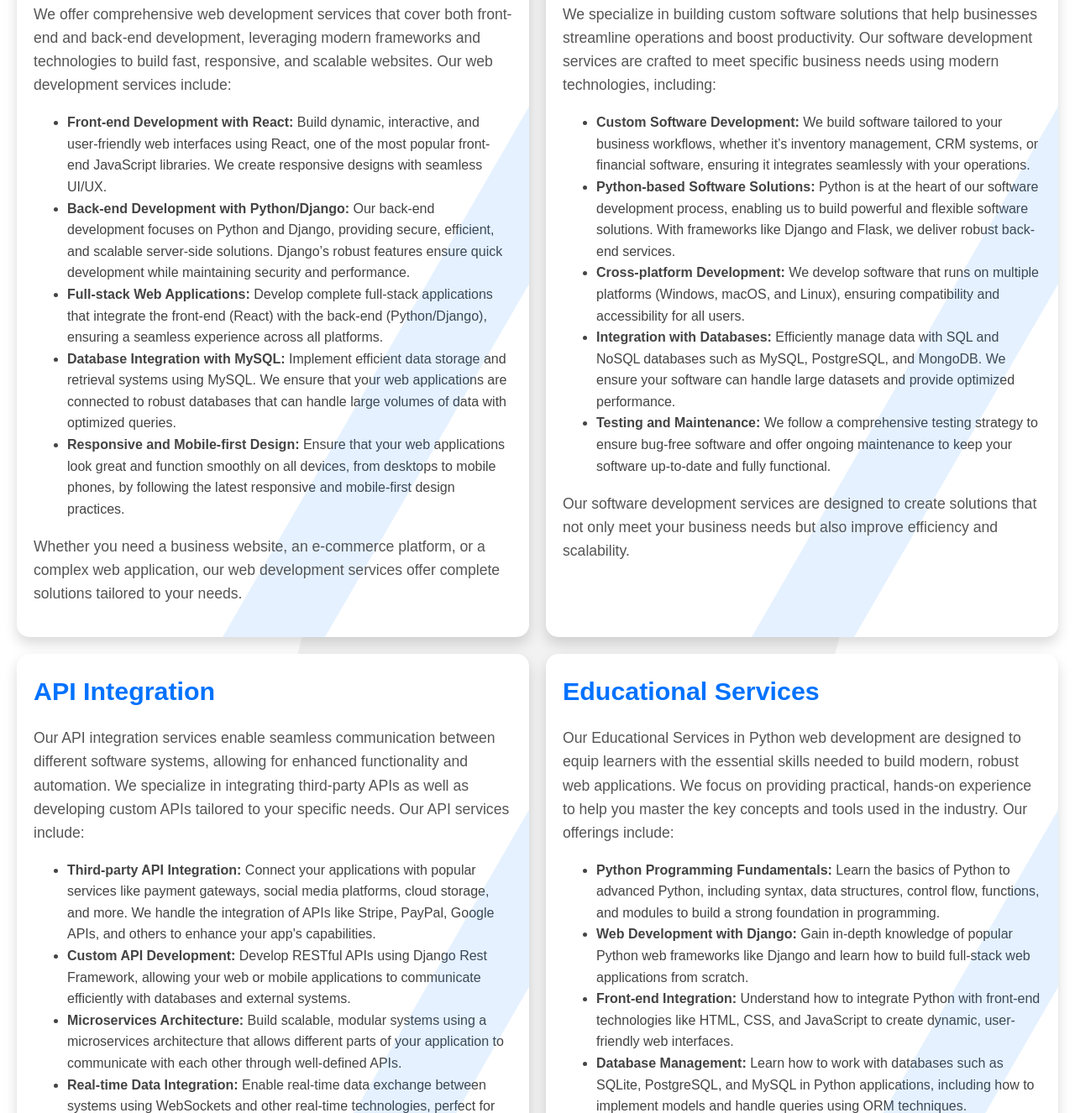
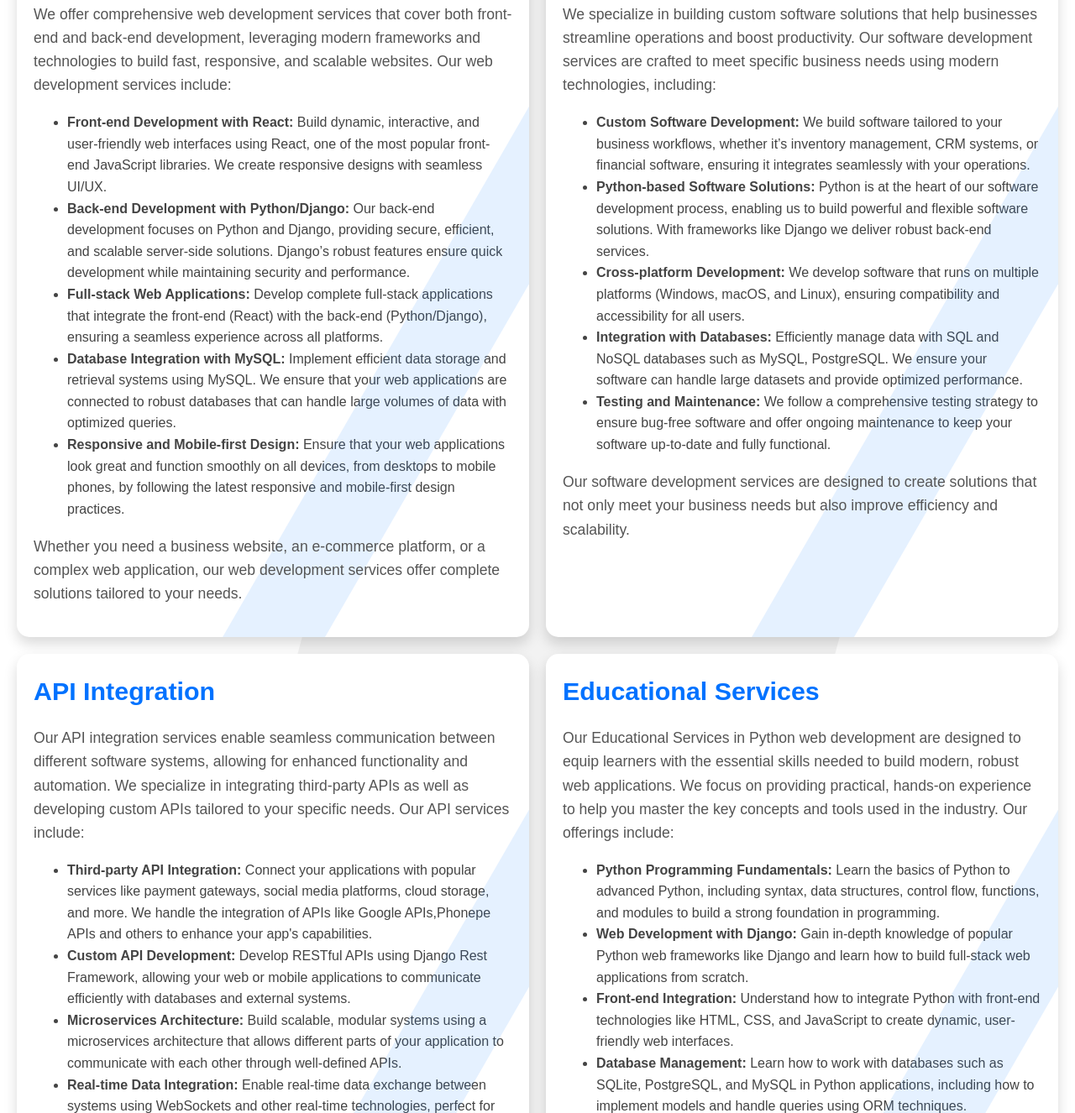
Before and after one commit to raj9573/my_portfolio, a plain HTML site: page index.html in a window 1280 px wide. Shown: the part 1034-2360 px from the top of the page at 84% size. Drawn offline with Linux system fonts and the light colour scheme.

Commit message:
Update index.html

```diff
--- a/index.html
+++ b/index.html
@@ -330,9 +330,9 @@
                 <p>We specialize in building custom software solutions that help businesses streamline operations and boost productivity. Our software development services are crafted to meet specific business needs using modern technologies, including:</p>
                 <ul>
                     <li><strong>Custom Software Development:</strong> We build software tailored to your business workflows, whether it’s inventory management, CRM systems, or financial software, ensuring it integrates seamlessly with your operations.</li>
-                    <li><strong>Python-based Software Solutions:</strong> Python is at the heart of our software development process, enabling us to build powerful and flexible software solutions. With frameworks like Django and Flask, we deliver robust back-end services.</li>
+                    <li><strong>Python-based Software Solutions:</strong> Python is at the heart of our software development process, enabling us to build powerful and flexible software solutions. With frameworks like Django we deliver robust back-end services.</li>
                     <li><strong>Cross-platform Development:</strong> We develop software that runs on multiple platforms (Windows, macOS, and Linux), ensuring compatibility and accessibility for all users.</li>
-                    <li><strong>Integration with Databases:</strong> Efficiently manage data with SQL and NoSQL databases such as MySQL, PostgreSQL, and MongoDB. We ensure your software can handle large datasets and provide optimized performance.</li>
+                    <li><strong>Integration with Databases:</strong> Efficiently manage data with SQL and NoSQL databases such as MySQL, PostgreSQL. We ensure your software can handle large datasets and provide optimized performance.</li>
                     <li><strong>Testing and Maintenance:</strong> We follow a comprehensive testing strategy to ensure bug-free software and offer ongoing maintenance to keep your software up-to-date and fully functional.</li>
                 </ul>
                 <p>Our software development services are designed to create solutions that not only meet your business needs but also improve efficiency and scalability.</p>
@@ -343,7 +343,7 @@
                 <h3>API Integration</h3>
                 <p>Our API integration services enable seamless communication between different software systems, allowing for enhanced functionality and automation. We specialize in integrating third-party APIs as well as developing custom APIs tailored to your specific needs. Our API services include:</p>
                 <ul>
-                    <li><strong>Third-party API Integration:</strong> Connect your applications with popular services like payment gateways, social media platforms, cloud storage, and more. We handle the integration of APIs like Stripe, PayPal, Google APIs, and others to enhance your app's capabilities.</li>
+                    <li><strong>Third-party API Integration:</strong> Connect your applications with popular services like payment gateways, social media platforms, cloud storage, and more. We handle the integration of APIs like Google APIs,Phonepe APIs and others to enhance your app's capabilities.</li>
                     <li><strong>Custom API Development:</strong> Develop RESTful APIs using Django Rest Framework, allowing your web or mobile applications to communicate efficiently with databases and external systems.</li>
                     <li><strong>Microservices Architecture:</strong> Build scalable, modular systems using a microservices architecture that allows different parts of your application to communicate with each other through well-defined APIs.</li>
                     <li><strong>Real-time Data Integration:</strong> Enable real-time data exchange between systems using WebSockets and other real-time technologies, perfect for chat applications, live updates, or collaborative tools.</li>
```
